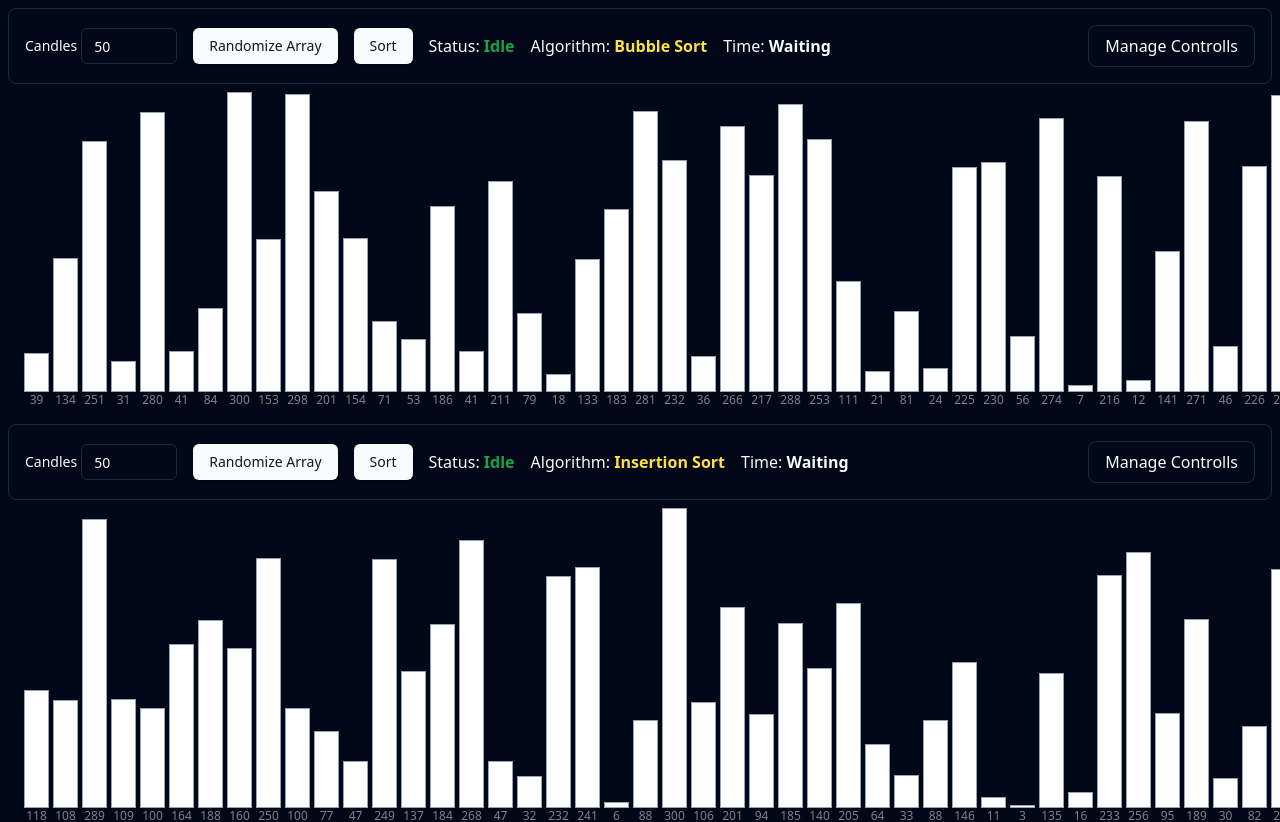
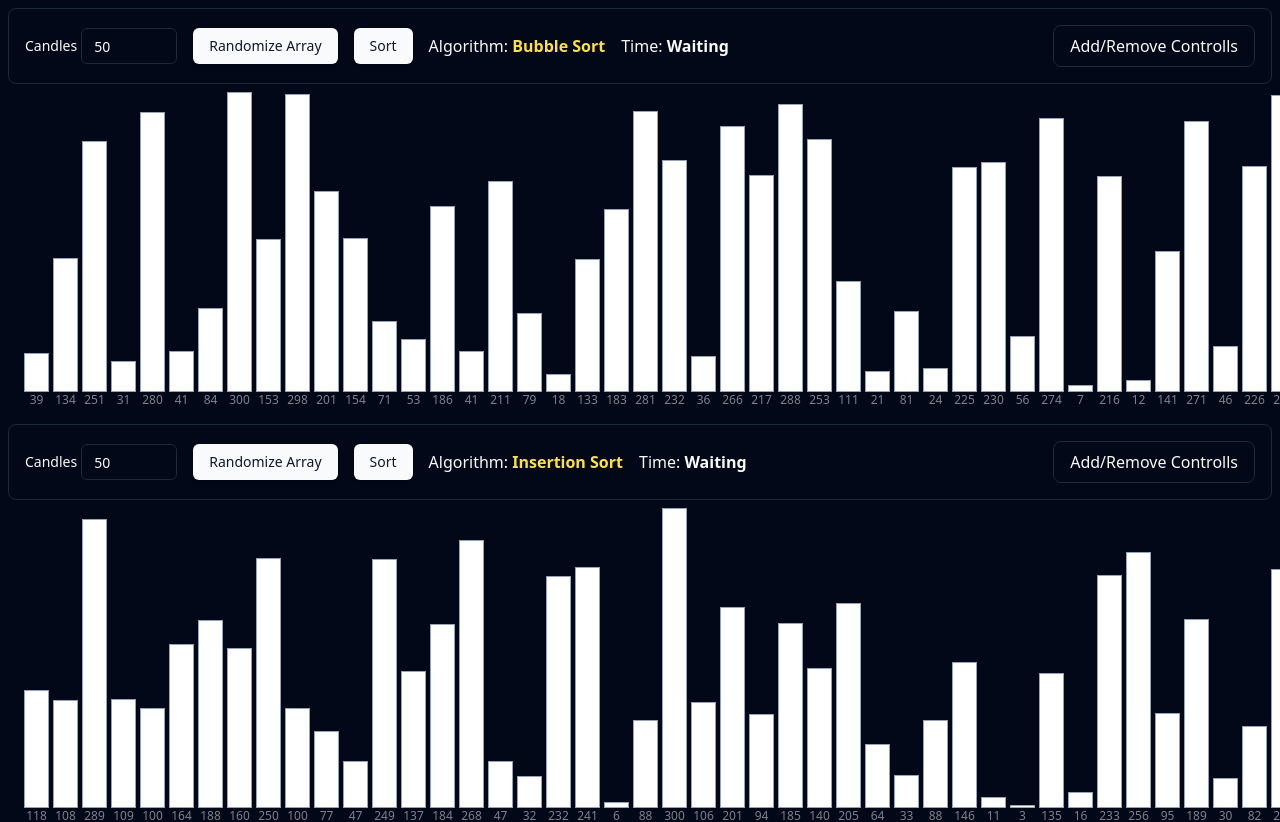
Before and after one commit to SomberTM/visual-algorithms, a React (Vite) app: page / in a window 1280 px wide. Shown: the top 822 px of the page. Built offline with nearby package versions, Linux system fonts and the light colour scheme.

Commit message:
Add controll grouping

```diff
--- a/src/components/Controlls.tsx
+++ b/src/components/Controlls.tsx
@@ -246,21 +246,21 @@ export const ShowCandleHeight = observer(() => {
 ShowCandleHeight.displayName = "Show Candle Height";
 
 interface ControllsMenuProps {
-	initialControlls: ControllElement[];
+	controlls: ControllElement[];
 	onControllsChange: (controlls: ControllElement[]) => void;
 }
 
 function ControllsMenu({
-	initialControlls,
+	controlls,
 	onControllsChange,
 }: ControllsMenuProps) {
 	function onCheckedControllChange(
 		checked: boolean,
 		controll: ControllElement
 	) {
-		if (checked) onControllsChange([...initialControlls, controll]);
+		if (checked) onControllsChange([...controlls, controll]);
 		else {
-			const newControlls = [...initialControlls];
+			const newControlls = [...controlls];
 			newControlls.splice(
 				newControlls.findIndex((c) => c.displayName === controll.displayName),
 				1
@@ -271,14 +271,16 @@ function ControllsMenu({
 
 	return (
 		<DropdownMenu>
-			<DropdownMenuTrigger>Manage Controlls</DropdownMenuTrigger>
+			<DropdownMenuTrigger>Add/Remove Controlls</DropdownMenuTrigger>
 			<DropdownMenuContent>
-				<DropdownMenuLabel>Controlls</DropdownMenuLabel>
-				{allControls.map((controll, idx) => (
+        {Object.entries(controllGroups).map(([group, groupedControlls]) => {
+          return <>
+            <DropdownMenuLabel>{group}</DropdownMenuLabel>
+            {groupedControlls.map((controll, idx) => (
               <DropdownMenuCheckboxItem
               key={idx}
               checked={
-							initialControlls.findIndex((c) => {
+                controlls.findIndex((c) => {
                   return c.displayName === controll.displayName;
                 }) >= 0
               }
@@ -289,6 +291,8 @@ function ControllsMenu({
               {controll.displayName}
             </DropdownMenuCheckboxItem>
             ))}
+          </>
+        })}
 			</DropdownMenuContent>
 		</DropdownMenu>
 	);
@@ -298,20 +302,12 @@ type ControllElement = (() => JSX.Element) & {
 	displayName: string;
 };
 
-const allControls = [
-	SortButton,
-  ShowHistorySlider,
-	SortingStatus,
-	SortingSpeed,
-	RandomizeArray,
-	CandleWidth,
-	NumCandles,
-	MaxCandleHeight,
-	ShowAlgrotihm,
-	SortTime,
-	ShowCandleHeight,
-];
-const allControlNames = allControls.map(({ displayName }) => displayName);
+const controllGroups: Record<string, ControllElement[]> = {
+  "Sorting": [SortButton, SortingSpeed, SortTime, ShowAlgrotihm, RandomizeArray],
+  "Candles": [NumCandles, CandleWidth, MaxCandleHeight, ShowCandleHeight],
+  "History": [ShowHistorySlider]
+}
+const allControlNames = Object.values(controllGroups).flatMap((value) => value).map(({ displayName }) => displayName);
 
 const Controlls = observer(({ children }: React.PropsWithChildren) => {
 	let initialControlls: ControllElement[] = [];
@@ -339,7 +335,7 @@ const Controlls = observer(({ children }: React.PropsWithChildren) => {
 			</div>
 			<div className="rounded-lg border px-4 py-2">
 				<ControllsMenu
-					initialControlls={controlls}
+					controlls={controlls}
 					onControllsChange={setControlls}
 				/>
 			</div>
--- a/src/lib/algorithms.ts
+++ b/src/lib/algorithms.ts
@@ -69,7 +69,7 @@ export async function quickSort(this: SorterStore) {
 	await recursiveQuicksort(this, 0, this.array.length - 1);
 	this.clearGroups();
 }
-quickSort.displayName = "Quicksort";
+quickSort.displayName = "Quicksort (Lomuto)";
 
 async function recursiveQuicksort(store: SorterStore, lo: number, hi: number) {
 	if (lo >= hi || lo < 0) return;
@@ -118,7 +118,7 @@ export async function mergeSort(this: SorterStore) {
 	]);
 	this.clearGroups();
 }
-mergeSort.displayName = "Merge Sort";
+mergeSort.displayName = "Merge Sort (Top Down)";
 
 async function mergeSortSplit(
 	this: SorterStore,
```
Lines whose indentation alone changed are shown as unchanged.
